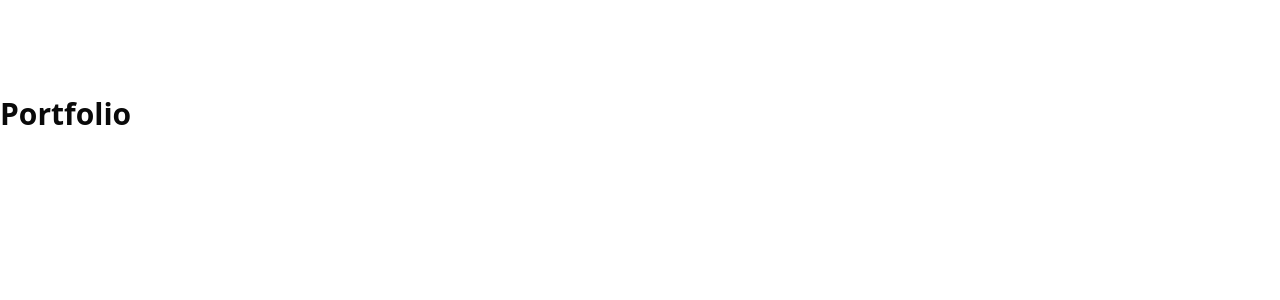
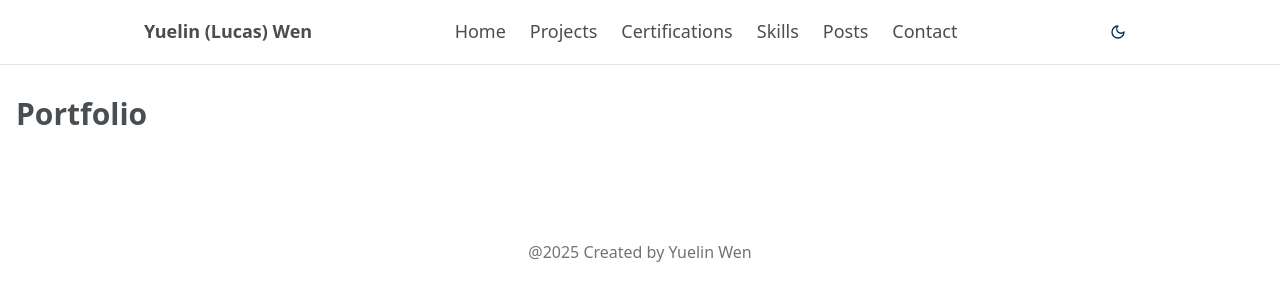
Before and after one commit to yuelinwen/yuelinwen, a Next.js app: page / in a window 1280 px wide. Shown: the top 300 px of the page. Built offline with nearby package versions, Linux system fonts and the light colour scheme.

Commit message:
finish header and footer

```diff
--- a/app/globals.css
+++ b/app/globals.css
@@ -45,6 +45,11 @@
 
 body {
   font-family: system-ui, -apple-system, BlinkMacSystemFont, 'Segoe UI', Roboto, Oxygen, Ubuntu, Cantarell, 'Open Sans', 'Helvetica Neue', sans-serif;
+  width: 100vw;
+  margin: 0 auto;
+  padding: 0 1rem;
+  color: rgb(73,78,82);
+  font-size: 1rem;
 }
 
 :root {
--- a/app/layout.tsx
+++ b/app/layout.tsx
@@ -1,6 +1,9 @@
 import type { Metadata } from "next";
 import "./globals.css";
 import Providers from "@/components/providers";
+import Header from "@/components/header";
+import Footer from "@/components/footer";
+import { cn } from "@/lib/utils";
 
 export const metadata: Metadata = {
   title: "Yuelin Wen",
@@ -15,9 +18,13 @@ export default function RootLayout({
   return (
     <html lang="en" suppressHydrationWarning>
       <body
-        className="antialiased"
+        className={cn('flex min-h-screen flex-col antialiased')}
       >
-        <Providers>{children}</Providers>
+        <Providers>
+          <Header />
+          {children}
+          <Footer />
+        </Providers>
       </body>
     </html>
   );
--- a/app/page.tsx
+++ b/app/page.tsx
@@ -1,4 +1,4 @@
-import { prefix } from "../util/prefix";
+// import { prefix } from "../util/prefix";
 
 export default function Home() {
 
--- /dev/null
+++ b/components/footer.tsx
@@ -0,0 +1,11 @@
+import React from 'react';
+
+const Footer = () => {
+    return (
+        <div className='m-3 md:text-center text-muted-foreground'>
+            @2025 Created by Yuelin Wen
+        </div>
+    );
+}
+
+export default Footer;
--- /dev/null
+++ b/components/header.tsx
@@ -0,0 +1,76 @@
+"use client";
+
+import React, { useState } from "react";
+import Link from "next/link";
+import { Menu, X } from "lucide-react";
+import ThemeToggle from "./theme-toggle";
+
+const navItems = [
+  { name: "Home", href: "/" },
+  { name: "Projects", href: "/projects" },
+  { name: "Certifications", href: "/certifications" },
+  { name: "Skills", href: "/skills" },
+  { name: "Posts", href: "/posts" },
+  { name: "Contact", href: "/experience" },
+];
+
+export default function Header() {
+  const [mobileMenuOpen, setMobileMenuOpen] = useState(false);
+
+  return (
+    <header className="fixed inset-x-0 top-0 z-50 border-b bg-background/75 backdrop-blur supports-[backdrop-filter]:bg-background/60">
+      <nav className="container mx-auto flex max-w-5xl items-center justify-between px-4 py-4">
+        {/* logo/title */}
+        <Link
+          href="/"
+          className="text-lg font-bold border-b-2 border-transparent hover:border-gray-300"
+        >
+          Yuelin (Lucas) Wen
+        </Link>
+
+        {/* desktop nav */}
+        <ul className="hidden items-center gap-6 text-lg md:flex">
+          {navItems.map((item) => (
+            <li
+              key={item.name}
+              className="transition-colors border-b-2 border-transparent hover:border-gray-300 text-"
+            >
+              <Link href={item.href}>{item.name}</Link>
+            </li>
+          ))}
+        </ul>
+
+        {/* right controls */}
+        <div className="flex items-center gap-4">
+          <ThemeToggle />
+
+          {/* mobile hamburger */}
+          <button
+            onClick={() => setMobileMenuOpen(!mobileMenuOpen)}
+            className="md:hidden"
+          >
+            {mobileMenuOpen ? <X className="h-6 w-6" /> : <Menu className="h-6 w-6" />}
+          </button>
+        </div>
+      </nav>
+
+      {/* mobile nav dropdown */}
+      {mobileMenuOpen && (
+        <div className="md:hidden border-t border-gray-200 bg-background px-4 pb-4">
+          <ul className="flex flex-col gap-4 pt-4 text-lg">
+            {navItems.map((item) => (
+              <li
+                key={item.name}
+                className="transition-colors border-b border-transparent hover:border-gray-300"
+              >
+                <Link href={item.href} onClick={() => setMobileMenuOpen(false)}>
+                  {item.name}
+                </Link>
+              </li>
+            ))}
+          </ul>
+        </div>
+      )}
+    </header>
+  );
+}
--- a/components/providers.tsx
+++ b/components/providers.tsx
@@ -1,6 +1,6 @@
 'use client'
 import React from 'react';
-import { ThemeProvider, useTheme } from 'next-themes';
+import { ThemeProvider } from 'next-themes';
 
 const Providers = ({children}:{children:React.ReactNode}) => {
     return (
```
